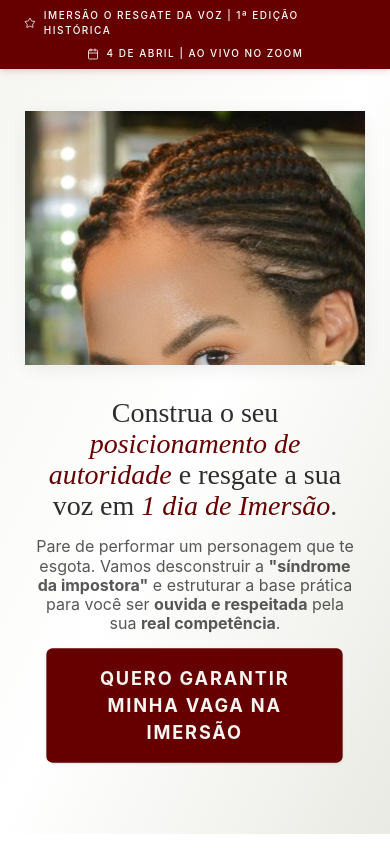
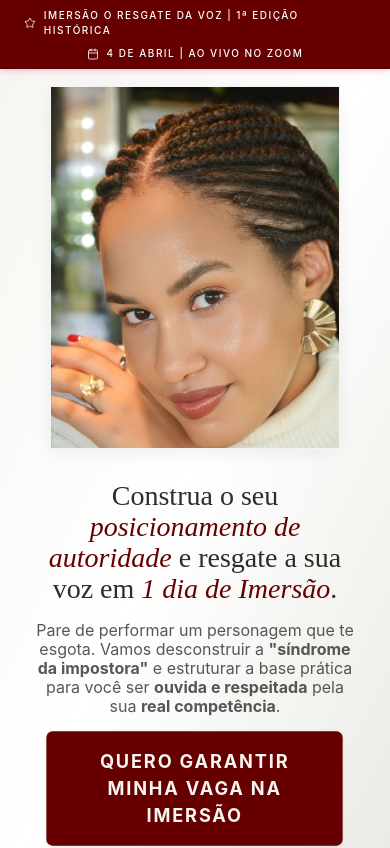
Before and after one commit to ZeferLAB/LP_Izabel_Marco, a React (Vite) app: page / in a window 390 px wide. Shown: the top 848 px of the page. Built offline with nearby package versions, Linux system fonts and the light colour scheme.

Commit message:
Fix mobile image zoom in Hero section

```diff
--- a/src/components/Hero.jsx
+++ b/src/components/Hero.jsx
@@ -27,7 +27,7 @@ export default function Hero() {
                     <div className="absolute inset-0 bg-gradient-radial from-vinho/10 via-transparent to-transparent opacity-60 scale-150 blur-3xl -z-10" />
                     <div className="absolute -top-10 left-1/2 -translate-x-1/2 w-64 h-64 bg-white/40 blur-[80px] -z-10" />
 
-                    <div className="relative aspect-[4/3] sm:aspect-[3/4] w-full lg:max-w-sm mx-auto group">
+                    <div className="relative aspect-[4/5] sm:aspect-[3/4] w-[85%] sm:w-full lg:max-w-sm mx-auto group">
                         <div className="absolute inset-0 bg-gray-200 border border-gray-100 shadow-luxury overflow-hidden z-10 transition-transform duration-700 group-hover:scale-[1.02] sm:rounded-sm">
                             {/* Foto da especialista */}
                             <img
```
